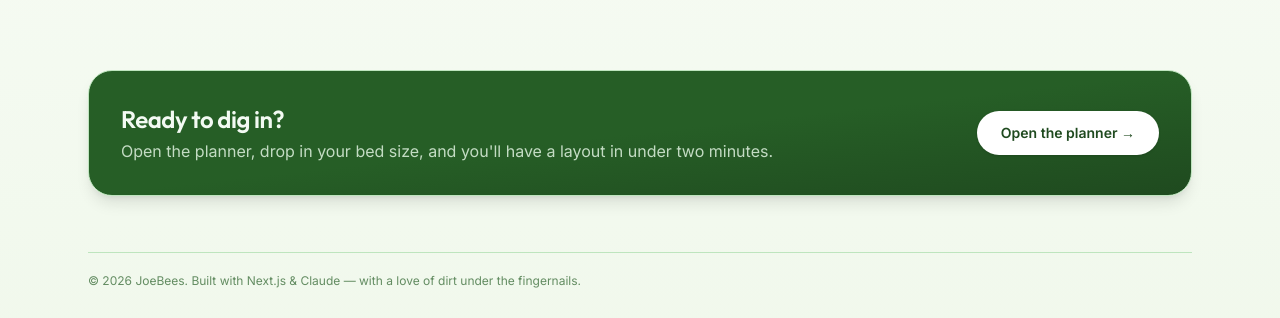
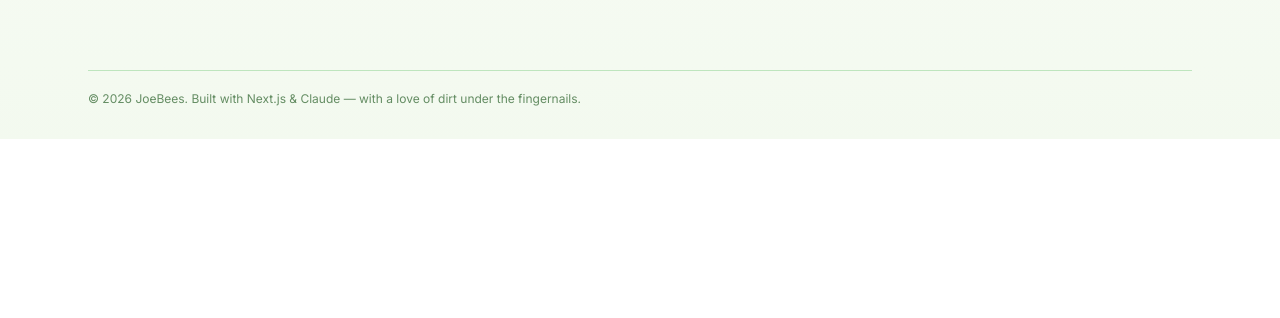
Before and after one commit to josephbrunelle3-beep/JoebeesGardenPlanner, a Next.js app: page / in a window 1280 px wide. Shown: the part 897-1215 px from the top of the page. After the commit the page ends 1036 px from the top, so only its background shows below. Built offline with nearby package versions, Linux system fonts and the light colour scheme; no server answers.

Commit message:
polish: drop duplicate bottom CTA banner — keep header + hero only

```diff
--- a/src/app/page.tsx
+++ b/src/app/page.tsx
@@ -142,27 +142,7 @@ export default function Home() {
           />
         </section>
 
-        {/* CTA strip */}
-        <section className="mt-14 overflow-hidden rounded-3xl border border-leaf-200 bg-gradient-to-br from-leaf-700 via-leaf-700 to-leaf-800 p-6 text-leaf-50 shadow-lg sm:mt-20 sm:p-8">
-          <div className="flex flex-wrap items-center justify-between gap-4">
-            <div>
-              <h2 className="font-display text-xl font-bold sm:text-2xl">
-                Ready to dig in?
-              </h2>
-              <p className="mt-1 text-sm text-leaf-100/85 sm:text-base">
-                Open the planner, drop in your bed size, and you'll have a layout in under two minutes.
-              </p>
-            </div>
-            <Link
-              href="/planner"
-              className="rounded-full bg-white px-6 py-3 text-sm font-semibold text-leaf-800 shadow-sm transition hover:bg-leaf-50"
-            >
-              Open the planner →
-            </Link>
-          </div>
-        </section>
-
-        <footer className="mt-10 border-t border-leaf-200 pt-5 text-xs text-leaf-700/70 sm:mt-14">
+        <footer className="mt-14 border-t border-leaf-200 pt-5 text-xs text-leaf-700/70 sm:mt-20">
           © {new Date().getFullYear()} JoeBees. Built with Next.js &amp; Claude — with a love of dirt under the fingernails.
         </footer>
       </div>
```
